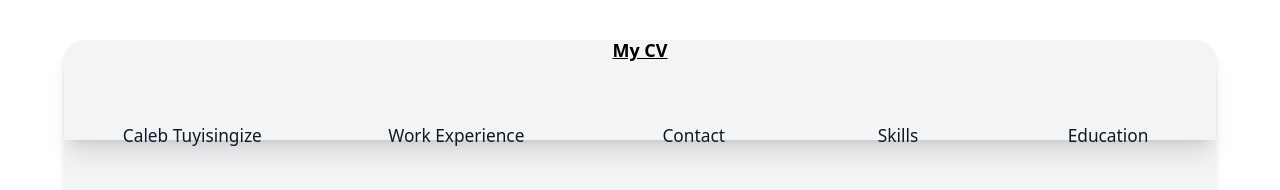
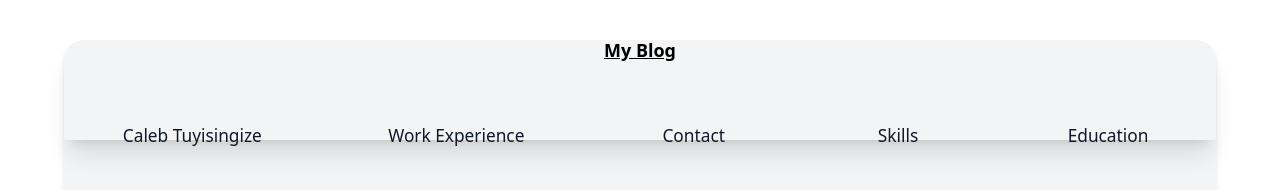
Before and after one commit to caleb-tuyisingize/cv, a React (Vite) app: page / in a window 1280 px wide. Shown: the top 190 px of the page. Built offline with nearby package versions, Linux system fonts and the light colour scheme; some icons are missing.

Commit message:
fix: fixed well title added

```diff
--- a/src/App.jsx
+++ b/src/App.jsx
@@ -22,7 +22,7 @@ setIsHidden(true);
     <>
           <BrowserRouter>
       <div className="bg-gray-100 min-h-[calc(98.6vh-5rem)] sm:h-[calc(103vh-5rem)] shadow-md rounded-b-[30px]  lg:rounded-tl-[20px]  lg:rounded-tr-[20px] mx-auto w-[90%] mt-10">
-        <h1 className="text-4xl text-center font-bold shadow-xl  lg:rounded-tl-[20px]  lg:rounded-tr-[20px] dark:bg-gray-800 dark:text-gray-100 lg:text-[18px] lg:underline dark:pt-2 h-20 lg:h-[100px]">My CV</h1>
+        <h1 className="text-4xl text-center font-bold shadow-xl  lg:rounded-tl-[20px]  lg:rounded-tr-[20px] dark:bg-gray-800 dark:text-gray-100 lg:text-[18px] lg:underline dark:pt-2 h-20 lg:h-[100px]">My Blog</h1>
         <div className="flex lg:block">
           <ErrorBoundary>
           <Header hiddingFn={hiddingFn}/>
```
